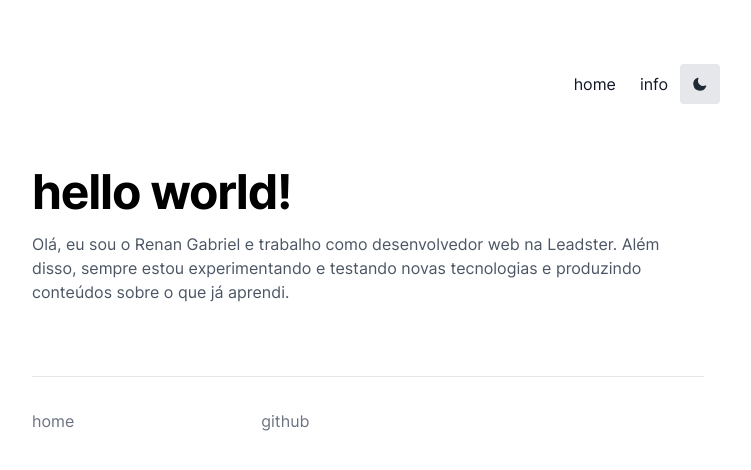
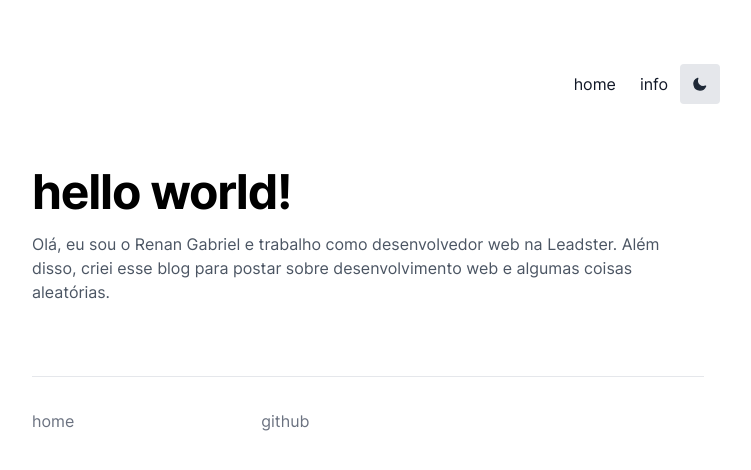
Before and after one commit to renangabriel27/renanwebdev.com, a Next.js app: page /blog in a window 1280 px wide. Shown: the top 470 px of the page, without its empty margins (272-1023 px from the left). Built offline with nearby package versions, Linux system fonts and the light colour scheme; what @tailwindcss/typography would draw is missing.

Commit message:
Update blog description and info data

```diff
--- a/pages/blog.js
+++ b/pages/blog.js
@@ -16,8 +16,8 @@ export default function Home() {
         <h2 className="prose text-gray-600 dark:text-gray-400 mb-2">
           Olá, eu sou o Renan Gabriel e trabalho como desenvolvedor web
           na <a href='https://www.leadster.com.br' target="_blank">Leadster</a>.
-          Além disso, sempre estou experimentando e testando
-          novas tecnologias e produzindo conteúdos sobre o que já aprendi.
+          Além disso, criei esse blog para postar sobre desenvolvimento web
+          e algumas coisas aleatórias.
         </h2>
       </div>
     </Container>
--- a/pages/index.js
+++ b/pages/index.js
@@ -18,7 +18,7 @@ export default function Blog({ posts }) {
   return (
     <Container
       title="Blog – Renan Gabriel"
-      description="Blog sobre desenvolvimento web."
+      description="Blog sobre desenvolvimento web e coisas aleatórias."
     >
       <div className="flex flex-col justify-center items-start max-w-2xl mx-auto mb-16 w-full">
         <div className="relative w-full mb-4">
```
